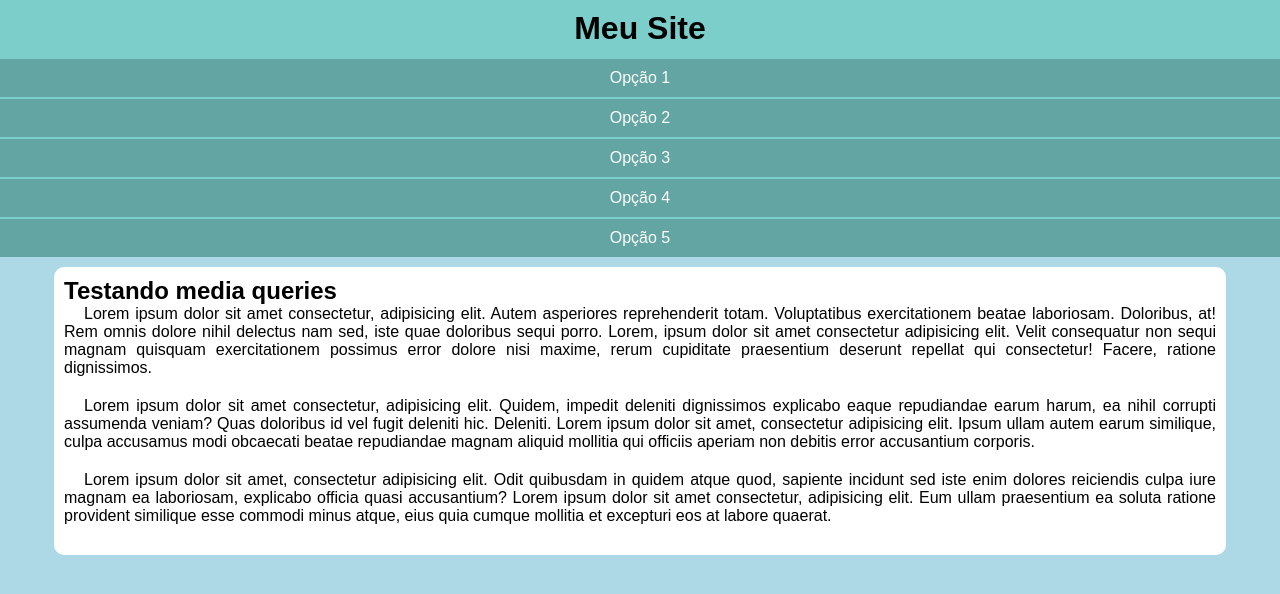
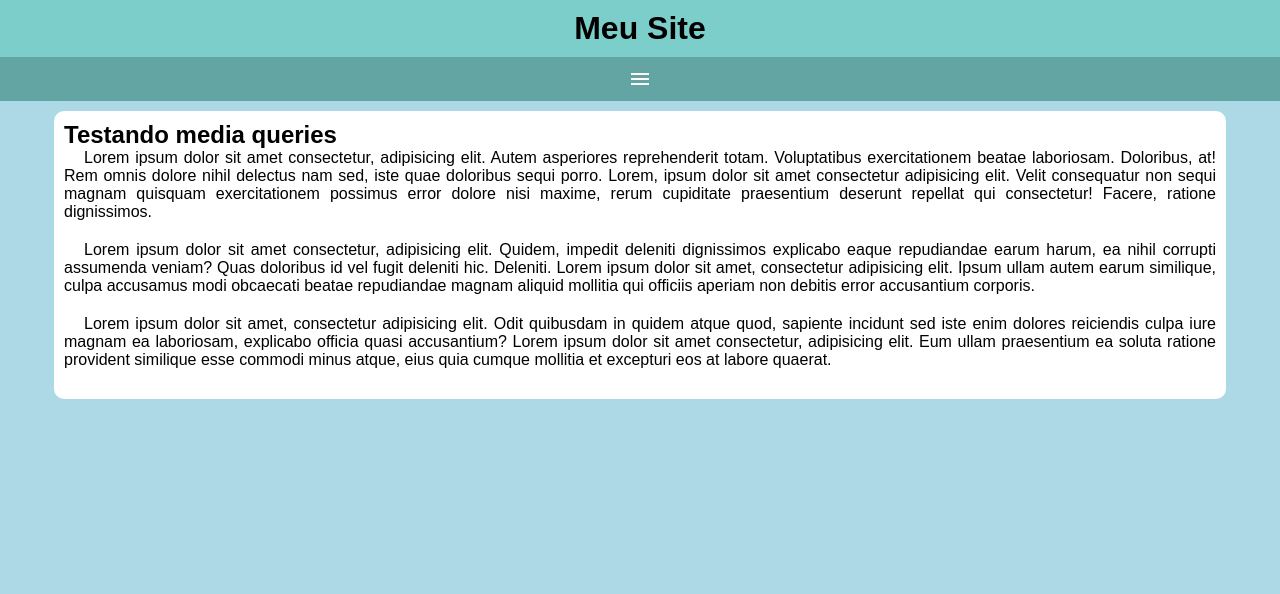
Before and after one commit to Soaresjoic/html-css, a plain HTML site: page conteudo/media queries/mq005/index.html in a window 1280 px wide. Drawn offline with nearby package versions, Linux system fonts and the light colour scheme.

Commit message:
criamos o icon do menu

```diff
--- a/conteudo/media queries/mq005/estilos/style.css
+++ b/conteudo/media queries/mq005/estilos/style.css
@@ -19,8 +19,22 @@ header > h1 {
     text-align: center;
 }
 
+span#burguer {
+    background-color: rgb(98, 165, 162);
+    color: white;
+    display: block;
+    text-align: center;
+    padding: 10px;
+    cursor: pointer;
+}
+
+span#burguer:hover{
+    background-color: white;
+    color: black;
+}
+
 menu {
-    display: block;
+    display: none;
 }
 
 menu > li {
--- a/conteudo/media queries/mq005/index.html
+++ b/conteudo/media queries/mq005/index.html
@@ -5,12 +5,14 @@
     <meta http-equiv="X-UA-Compatible" content="IE=edge">
     <meta name="viewport" content="width=device-width, initial-scale=1.0">
     <title>Menu responsivo</title>
+    <link rel="stylesheet" href="https://fonts.googleapis.com/css2?family=Material+Symbols+Outlined:opsz,wght,FILL,GRAD@48,400,0,0" />
     <link rel="stylesheet" href="estilos/style.css">
 </head>
 <body>
     <header>
         <h1>Meu Site</h1>
-        <menu>
+        <span id="burguer" class="material-symbols-outlined" onclick="clickMenu()">menu</span>
+        <menu id="itens">
             <li><a href="#">Opção 1</a></li>
             <li><a href="#">Opção 2</a></li>
             <li><a href="#">Opção 3</a></li>
@@ -26,5 +28,14 @@
             <p>Lorem ipsum dolor sit amet, consectetur adipisicing elit. Odit quibusdam in quidem atque quod, sapiente incidunt sed iste enim dolores reiciendis culpa iure magnam ea laboriosam, explicabo officia quasi accusantium? Lorem ipsum dolor sit amet consectetur, adipisicing elit. Eum ullam praesentium ea soluta ratione provident similique esse commodi minus atque, eius quia cumque mollitia et excepturi eos at labore quaerat.</p>
         </article>
     </main>
+    <script>
+        function clickMenu() {
+            if (itens.style.display == 'block') {
+                 itens.style.display = 'none'
+            } else {
+                 itens.style.display = 'block'
+            }
+        }
+    </script>
 </body>
 </html>
```
